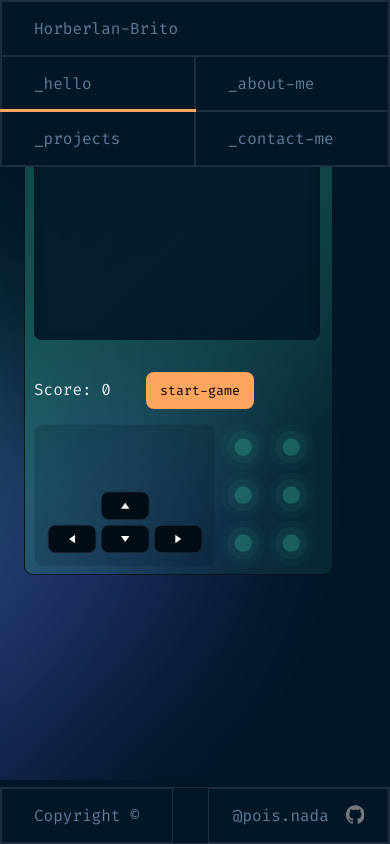
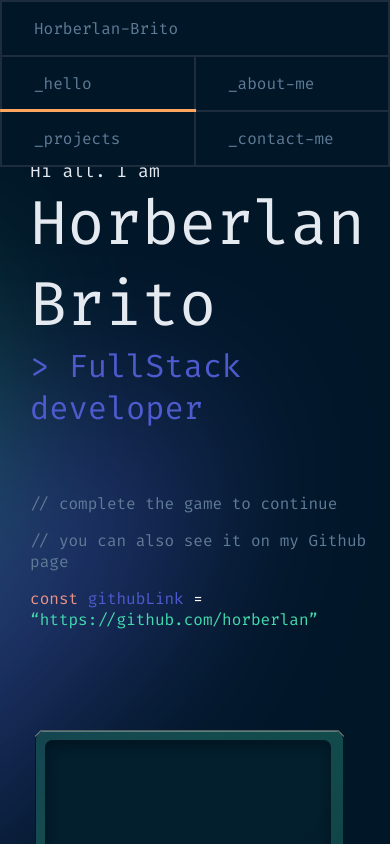
Before and after one commit to horberlan/horberlan-portfolio, a Vue app: page / in a window 390 px wide. Shown: the top 844 px of the page. Built offline with nearby package versions, Linux system fonts and the light colour scheme; what @highlightjs/vue-plugin, @tanstack/vue-query, quasar would draw is missing.

Commit message:
fix(styles) resolve blocks conflicts:

```diff
--- a/src/App.vue
+++ b/src/App.vue
@@ -4,23 +4,29 @@ import Header from "./components/HeaderView.vue";
 import Footer from "./views/home/Footer.vue";
 </script>
 <template>
+  <article class="main-grid">
     <Header />
     <router-view v-slot="{ Component }">
       <transition name="slide-fade">
-      <main v-if="Component">
+        <template v-if="Component">
           <keep-alive>
             <component :is="Component" />
           </keep-alive>
-      </main>
+        </template>
       </transition>
     </router-view>
     <Footer />
+  </article>
 </template>
 
 <style scoped lang="scss">
 $bg-color: #1e2d3d;
 $primary: #607b96;
-
+.main-grid {
+  display: grid;
+  grid-template-rows: auto 1fr auto;
+  height: 100dvh;
+}
 .slide-fade-enter-active {
   transition: all 200ms ease-out;
 }
--- a/src/components/PanelView.vue
+++ b/src/components/PanelView.vue
@@ -76,7 +76,6 @@ onMounted(() => {
 section {
   display: flex;
   width: 100%;
-  padding-block-end: 2rem;
 
   .panel_content {
     height: 100%;
--- a/src/views/contact/ContactView.vue
+++ b/src/views/contact/ContactView.vue
@@ -102,13 +102,19 @@ const clearResponse = () => {
 const cantSave = ref(false);
 </script>
 
-<style lang="scss">
+<style lang="scss" scoped>
 .contact {
   display: flex;
   flex-direction: column;
   width: 70%;
   margin: 0 auto;
   gap: 1rem;
+}
+@media (max-width: 968px) {
+  .contact {
+    margin-top: 10dvh;
+    height: 90dvh;
+  }
 }
 
 input,
--- a/src/views/home/Footer.vue
+++ b/src/views/home/Footer.vue
@@ -16,11 +16,13 @@ $primary: #607b96;
 
 footer {
   display: flex;
-  position: fixed;
-  bottom: 0;
   border: 1px solid $bg-color;
   width: 100%;
-  background-color: $background-midnight;
+  background: rgba(255, 255, 255, 0);
+  border: 1px solid $bg-color;
+  box-shadow: 0 4px 30px rgba(0, 0, 0, 0.1);
+  backdrop-filter: blur(9px);
+  -webkit-backdrop-filter: blur(9px);
   z-index: 2;
   a {
     color: $primary;
@@ -29,7 +31,16 @@ footer {
   li {
     list-style: none;
     padding: 1rem 2rem;
-    border: 1px solid $bg-color;
+    &:first-of-type {
+      border-right: 1px solid $bg-color;
+      border-top-right-radius: 1rem;
+      border-bottom-right-radius: 1rem;
+    }
+    &:last-of-type {
+      border-left: 1px solid $bg-color;
+      border-top-left-radius: 1rem;
+      border-bottom-left-radius: 1rem;
+    }
     height: 100%;
     color: $primary;
     list-style: none;
--- a/src/views/home/HomeView.vue
+++ b/src/views/home/HomeView.vue
@@ -47,14 +47,18 @@ $orange: #e99287;
   display: grid;
   grid-template-columns: repeat(auto-fit, minmax(18.75rem, 1fr));
   color: #e5e9f0;
-  display: grid;
   gap: 6rem;
-  padding-block-start: 10rem;
+  padding-block-start: calc(8px + 16vh);
   padding-inline: calc(8px + 1.5625vw);
   background: url("../../assets/background_blurs.svg") center no-repeat
     transparent;
   background-position: 100% 0%;
-  height: 92vh;
+  height: 100%;
+
+  @media (max-width: 968px) {
+    grid-template-columns: 1fr;
+  }
+
   .hello {
     grid-column: 1/ 2;
     background-color: transparent;
@@ -97,18 +101,17 @@ $orange: #e99287;
     }
   }
 }
+.hero {
+  display: flex;
+  justify-content: center;
+}
 @media screen and (max-width: 768px) {
-  .hero {
-    display: block;
-  }
   .desc:first-of-type,
   .content:first-child {
     display: none;
   }
   .hero_container {
-    padding: 0;
     margin: 0;
-    height: 200vw;
     overflow-y: auto;
     .hello {
       margin-inline-start: 1rem;
--- a/src/views/home/IndexHome.vue
+++ b/src/views/home/IndexHome.vue
@@ -1,15 +1,9 @@
 <script setup lang="ts">
 import HomeView from "./HomeView.vue";
-import Footer from "./Footer.vue";
 </script>
 <template>
   <main>
     <HomeView />
   </main>
-  <Footer />
 </template>
-<style scoped>
-main {
-  overflow-y: hidden;
-}
-</style>
+<style scoped></style>
--- a/src/views/home/SnakeGame.vue
+++ b/src/views/home/SnakeGame.vue
@@ -23,7 +23,6 @@
           <span v-html="String(placement.label).toLocaleUpperCase()" />
         </div>
       </template>
-      <div>
       <div class="skane-actions">
         <span>Score: {{ scores }}</span>
         <button
@@ -35,7 +34,6 @@
         >
           {{ isPlaying ? "end-game" : "start-game" }}
         </button>
-        </div>
       </div>
     </div>
     <div id="label">
@@ -72,9 +70,9 @@ import SvgIcon from "@/components/SvgIcon.vue";
 import VirtualKeyboard from "@/components/icons/ArrowsIcon.vue";
 import { twoAndAHalfWords } from "@/utils/strings";
 
-const cellSize = ref(50);
+const cellSize = ref(25);
 const boardSize = ref(25);
-const speed = ref(15);
+const speed = ref(18);
 const scores = ref(0);
 const isPlaying = ref(false);
 const winner = ref(false);
@@ -188,13 +186,12 @@ watchEffect(() => {
     display: none;
   }
   .snake {
-    margin-left: 1.5rem;
-    width: 100%;
     grid-template-rows: 1fr 1fr;
     grid-template-columns: 1fr;
-    height: 100%;
+    height: auto;
     padding: 10px;
-    background: url("../../assets/background-snake-box-mobile.svg") no-repeat;
+    background: url("/src/assets/background-snake-box-mobile.svg") no-repeat;
+    max-width: 20rem;
   }
   .foods {
     grid-template-columns: 1fr 1fr;
```
Lines whose indentation alone changed are shown as unchanged.
